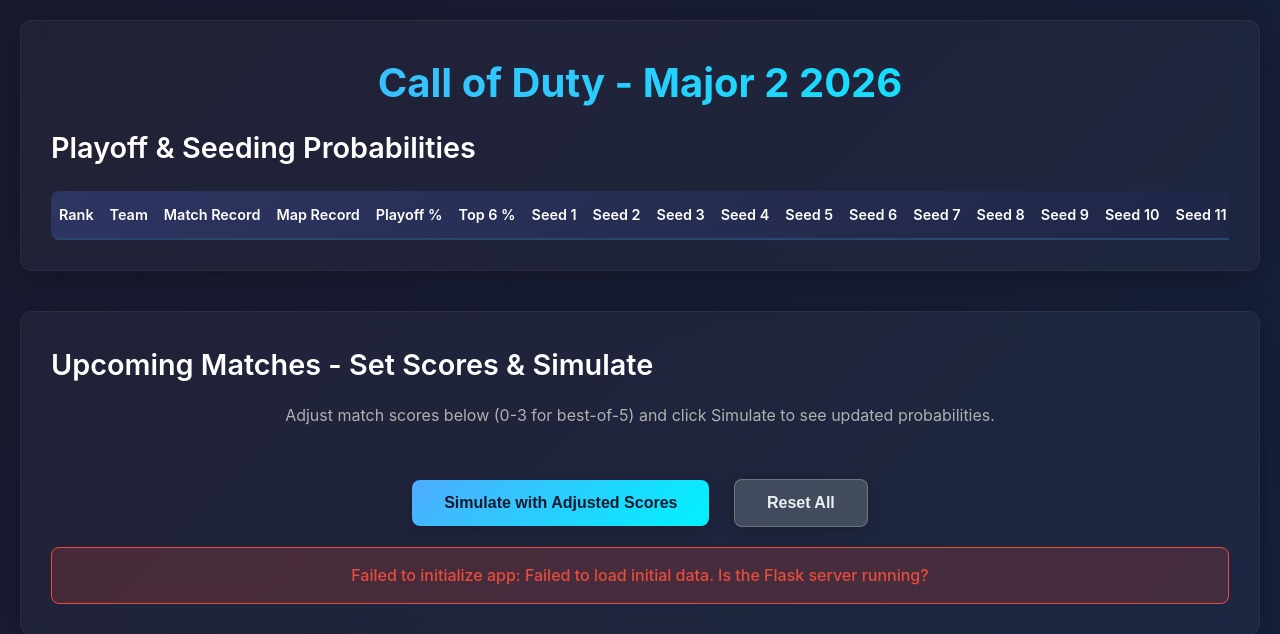
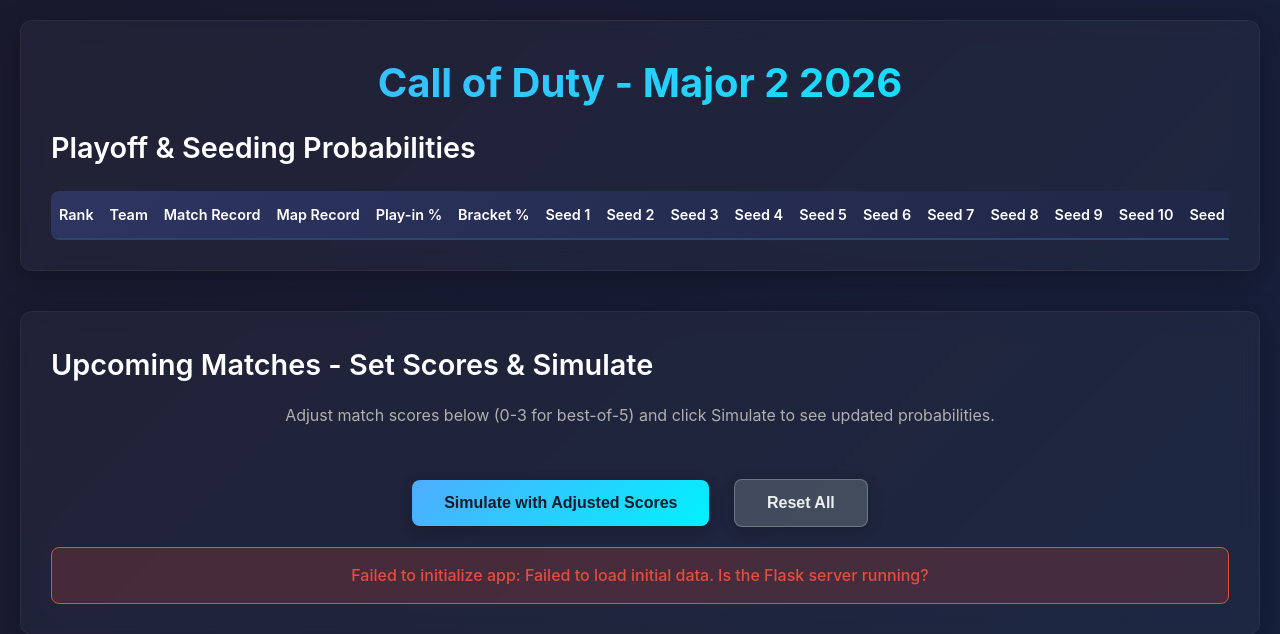
Before and after one commit to dougliebe/cod_simulations_claude, a Flask app: page / in a window 1280 px wide. Shown: the top 634 px of the page. Run offline with Flask 3, Linux system fonts and the light colour scheme; data that the repository does not hold is empty.

Commit message:
Change playoff logic to top 10 play-ins and top 6 bracket
Backend changes:
- Updated config: PLAYOFF_TEAMS (8) → PLAY_IN_TEAMS (10), WINNERS_BRACKET_TEAMS → BRACKET_TEAMS
- Updated season_simulator: track make_play_ins (top 10) and make_bracket (top 6)
- Updated tests to use new field names

Frontend changes:
- Updated table headers: "Playoff %" → "Play-in %", "Top 6 %" → "Bracket %"
- Updated getRankClass: yellow background now extends to rows 7-10 (play-ins)
- Updated all probability rendering to use make_play_ins and make_bracket fields
- Added CSS comments for clarity

Seeding breakdown:
- Seeds 1-6: Bracket (blue background)
- Seeds 7-10: Play-ins (yellow background)
- Seeds 11-12: Eliminated (red background)

Co-Authored-By: Claude Sonnet 4.5 <noreply@anthropic.com>

```diff
--- a/backend/simulation/season_simulator.py
+++ b/backend/simulation/season_simulator.py
@@ -96,13 +96,13 @@ class SeasonSimulator:
             for seed, team_name in enumerate(final_seeding, 1):
                 results[team_name][f"seed_{seed}"] += 1
 
-                # Track playoff qualification (top 8)
-                if seed <= 8:
-                    results[team_name]["make_playoffs"] += 1
+                # Track play-in qualification (top 10)
+                if seed <= 10:
+                    results[team_name]["make_play_ins"] += 1
 
-                # Track winners bracket (top 6)
+                # Track bracket qualification (top 6)
                 if seed <= 6:
-                    results[team_name]["winners_bracket"] += 1
+                    results[team_name]["make_bracket"] += 1
 
         # Convert counts to probabilities
         return self._calculate_probabilities(results, num_iterations)
--- a/config.py
+++ b/config.py
@@ -13,8 +13,8 @@ class Config:
     TOTAL_MATCHES = 66
     NUM_SIMULATIONS = 1000
     BEST_OF = 5  # Best-of-5 series
-    PLAYOFF_TEAMS = 8  # Top 8 make playoffs
-    WINNERS_BRACKET_TEAMS = 6  # Top 6 go to winners bracket
+    PLAY_IN_TEAMS = 10  # Top 10 make play-ins
+    BRACKET_TEAMS = 6  # Top 6 go directly to bracket
 
     # Elo settings
     ELO_K_FACTOR = 20.0
--- a/frontend/static/css/styles.css
+++ b/frontend/static/css/styles.css
@@ -139,16 +139,19 @@ section {
 
 /* Bracket Classes */
 .winners-bracket {
+    /* Top 6 - Direct to Bracket (Blue) */
     background-color: rgba(52, 152, 219, 0.15);
     border-left: 4px solid #3498db;
 }
 
 .play-in {
+    /* Seeds 7-10 - Play-ins (Yellow) */
     background-color: rgba(241, 196, 15, 0.1);
     border-left: 4px solid #f1c40f;
 }
 
 .eliminated {
+    /* Seeds 11-12 - Eliminated (Red) */
     background-color: rgba(231, 76, 60, 0.1);
     border-left: 4px solid #e74c3c;
 }
--- a/frontend/static/js/table.js
+++ b/frontend/static/js/table.js
@@ -38,9 +38,9 @@ class ProbabilityTable {
      * @returns {string} CSS class name
      */
     getRankClass(rank) {
-        if (rank <= 6) return 'winners-bracket'; // Top 6
-        if (rank <= 8) return 'play-in';         // 7-8
-        return 'eliminated';                      // 9-12
+        if (rank <= 6) return 'winners-bracket'; // Top 6 - Bracket
+        if (rank <= 10) return 'play-in';        // 7-10 - Play-ins
+        return 'eliminated';                      // 11-12 - Eliminated
     }
 
     /**
@@ -120,19 +120,19 @@ class ProbabilityTable {
         mapRecordCell.textContent = team.map_record || `${team.map_wins}-${team.map_losses}`;
         row.appendChild(mapRecordCell);
 
-        // Playoff probability (top 8)
-        const playoffProb = probs.make_playoffs || 0;
-        const playoffCell = document.createElement('td');
-        playoffCell.textContent = this.formatProbability(playoffProb);
-        playoffCell.className = this.getProbabilityClass(playoffProb);
-        row.appendChild(playoffCell);
+        // Play-in probability (top 10)
+        const playInProb = probs.make_play_ins || 0;
+        const playInCell = document.createElement('td');
+        playInCell.textContent = this.formatProbability(playInProb);
+        playInCell.className = this.getProbabilityClass(playInProb);
+        row.appendChild(playInCell);
 
-        // Top 6 probability (winners bracket)
-        const top6Prob = probs.winners_bracket || 0;
-        const top6Cell = document.createElement('td');
-        top6Cell.textContent = this.formatProbability(top6Prob);
-        top6Cell.className = this.getProbabilityClass(top6Prob);
-        row.appendChild(top6Cell);
+        // Bracket probability (top 6)
+        const bracketProb = probs.make_bracket || 0;
+        const bracketCell = document.createElement('td');
+        bracketCell.textContent = this.formatProbability(bracketProb);
+        bracketCell.className = this.getProbabilityClass(bracketProb);
+        row.appendChild(bracketCell);
 
         // Individual seed probabilities (1-12)
         for (let seed = 1; seed <= 12; seed++) {
@@ -159,17 +159,17 @@ class ProbabilityTable {
 
             if (!probs) return;
 
-            // Update playoff probability (column 5)
-            const playoffCell = row.cells[4];
-            const playoffProb = probs.make_playoffs || 0;
-            playoffCell.textContent = this.formatProbability(playoffProb);
-            playoffCell.className = this.getProbabilityClass(playoffProb);
+            // Update play-in probability (column 5)
+            const playInCell = row.cells[4];
+            const playInProb = probs.make_play_ins || 0;
+            playInCell.textContent = this.formatProbability(playInProb);
+            playInCell.className = this.getProbabilityClass(playInProb);
 
-            // Update top 6 probability (column 6)
-            const top6Cell = row.cells[5];
-            const top6Prob = probs.winners_bracket || 0;
-            top6Cell.textContent = this.formatProbability(top6Prob);
-            top6Cell.className = this.getProbabilityClass(top6Prob);
+            // Update bracket probability (column 6)
+            const bracketCell = row.cells[5];
+            const bracketProb = probs.make_bracket || 0;
+            bracketCell.textContent = this.formatProbability(bracketProb);
+            bracketCell.className = this.getProbabilityClass(bracketProb);
 
             // Update seed probabilities (columns 7-18)
             for (let seed = 1; seed <= 12; seed++) {
@@ -210,17 +210,17 @@ class ProbabilityTable {
             const mapRecordCell = row.cells[3];
             mapRecordCell.textContent = team.map_record || `${team.map_wins}-${team.map_losses}`;
 
-            // Update playoff probability (column 5)
-            const playoffCell = row.cells[4];
-            const playoffProb = probs.make_playoffs || 0;
-            playoffCell.textContent = this.formatProbability(playoffProb);
-            playoffCell.className = this.getProbabilityClass(playoffProb);
+            // Update play-in probability (column 5)
+            const playInCell = row.cells[4];
+            const playInProb = probs.make_play_ins || 0;
+            playInCell.textContent = this.formatProbability(playInProb);
+            playInCell.className = this.getProbabilityClass(playInProb);
 
-            // Update top 6 probability (column 6)
-            const top6Cell = row.cells[5];
-            const top6Prob = probs.winners_bracket || 0;
-            top6Cell.textContent = this.formatProbability(top6Prob);
-            top6Cell.className = this.getProbabilityClass(top6Prob);
+            // Update bracket probability (column 6)
+            const bracketCell = row.cells[5];
+            const bracketProb = probs.make_bracket || 0;
+            bracketCell.textContent = this.formatProbability(bracketProb);
+            bracketCell.className = this.getProbabilityClass(bracketProb);
 
             // Update seed probabilities (columns 7-18)
             for (let seed = 1; seed <= 12; seed++) {
--- a/frontend/templates/index.html
+++ b/frontend/templates/index.html
@@ -26,8 +26,8 @@
                             <th>Team</th>
                             <th>Match Record</th>
                             <th>Map Record</th>
-                            <th>Playoff %</th>
-                            <th>Top 6 %</th>
+                            <th>Play-in %</th>
+                            <th>Bracket %</th>
                             <th>Seed 1</th>
                             <th>Seed 2</th>
                             <th>Seed 3</th>
```
Also changed, not shown: tests/test_season_simulator.py (+7 -7 lines).
